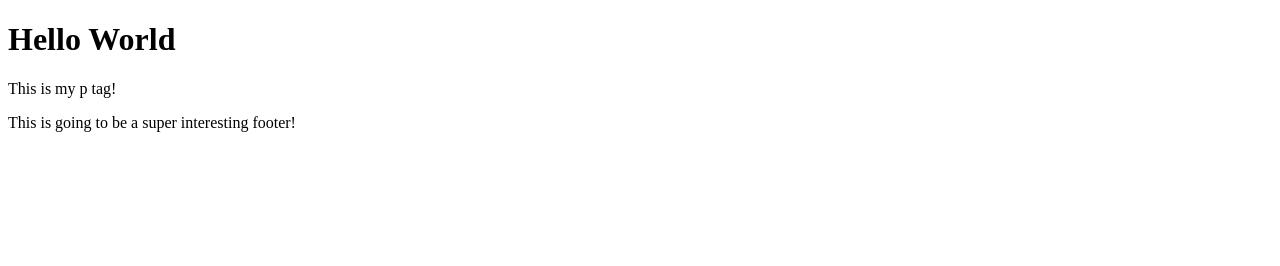
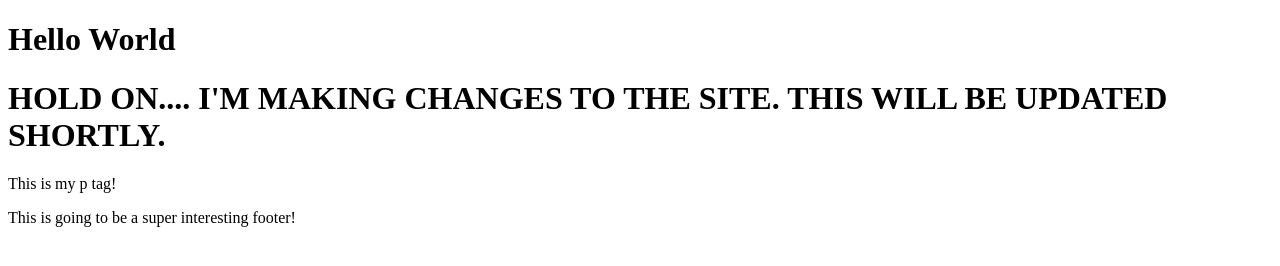
Before and after one commit to Chris-Colby/Chris-Colby.github.io, a plain HTML site: page index.html in a window 1280 px wide. Drawn offline with Linux system fonts and the light colour scheme.

Commit message:
Update index.html

```diff
--- a/index.html
+++ b/index.html
@@ -7,6 +7,7 @@
     <body>
         <main>
             <h1> Hello World</h1>
+            <h1>HOLD ON.... I'M MAKING CHANGES TO THE SITE. THIS WILL BE UPDATED SHORTLY.</h1>
             <p>This is my p tag!</p>
         </main>
         <footer>
```
